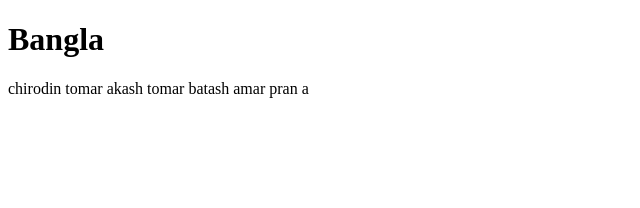
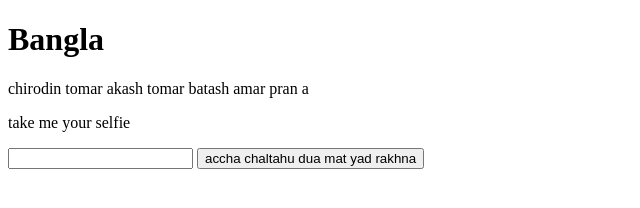
Before and after one commit to Fahim-goal/Goal-project, a plain HTML site: page index.html in a window 1280 px wide. Shown: the whole page, without its empty margins (0-640 px from the left). Drawn offline with Linux system fonts and the light colour scheme.

Commit message:
added changes

```diff
--- a/index.html
+++ b/index.html
@@ -8,5 +8,10 @@
 <body>
     <h1>  Bangla </h1>
     <p> chirodin tomar akash tomar batash amar pran a </p>
+
+    <p> take me your selfie</p>
+    <input type="text">
+    <button> accha chaltahu dua mat yad  rakhna  </button>
+
 </body>
 </html>
```
